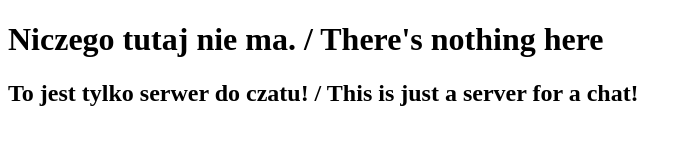
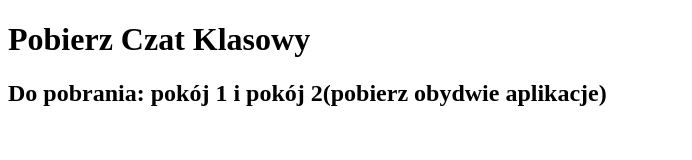
Before and after one commit to System32-Windows/chatserver1, a plain HTML site: page index.html in a window 1280 px wide. Shown: the whole page, without its empty margins (0-692 px from the left). Drawn offline with Linux system fonts and the light colour scheme.

Commit message:
no longer a server!

```diff
--- a/index.html
+++ b/index.html
@@ -8,8 +8,8 @@
 </head>
 
 <body>
-    <h1>Niczego tutaj nie ma. / There's nothing here</h1>
-    <h2>To jest tylko serwer do czatu! / This is just a server for a chat!</h2>
+    <h1>Pobierz Czat Klasowy</h1>
+    <h2>Do pobrania: pokój 1 i pokój 2(pobierz obydwie aplikacje)</h2>
 </body>
 
 </html>
```
